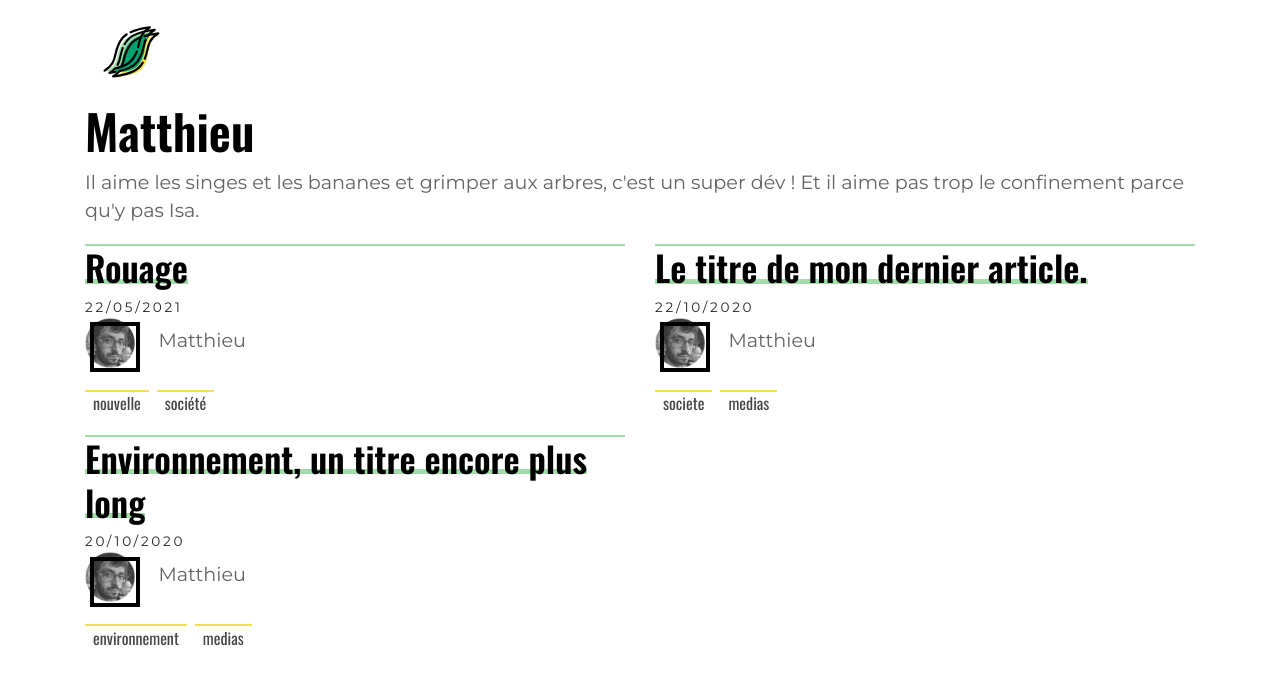
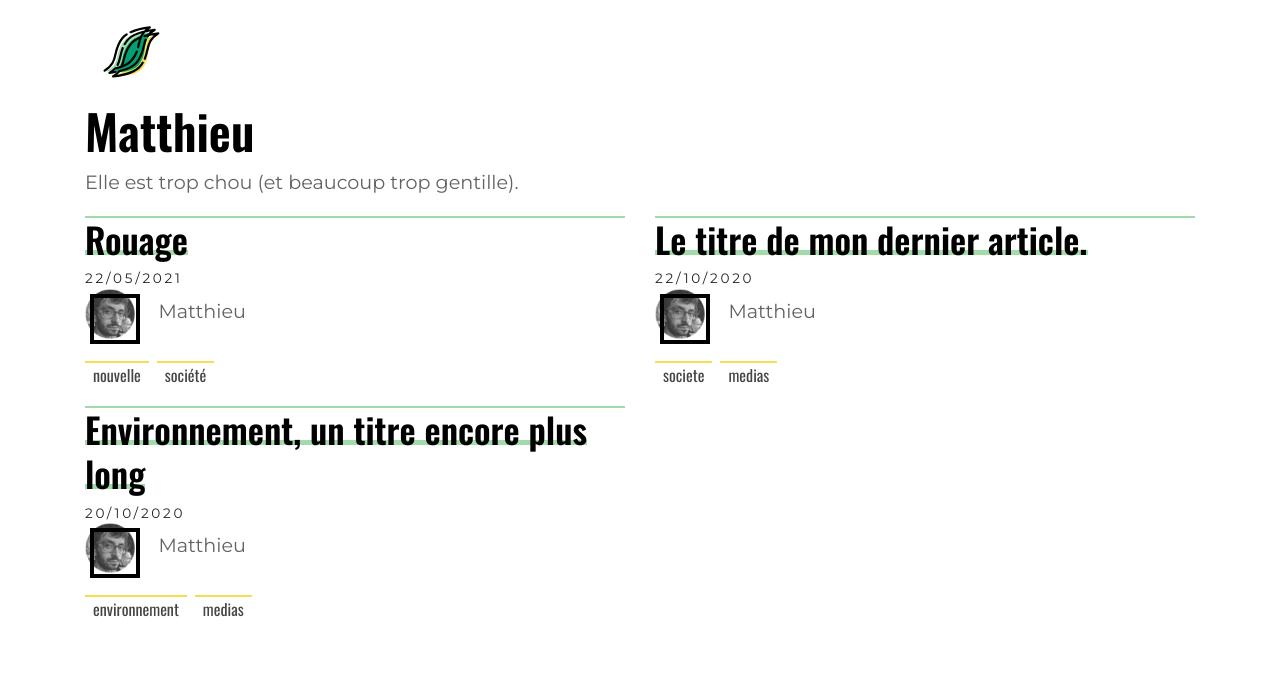
Before and after one commit to IzzDesign/hysteresis.blog, a Jekyll site: the page built from _authors/matthieu.md, in a window 1280 px wide. Shown: the top 685 px of the page. Built offline with Jekyll 4.4.1, drawn with Linux system fonts in a browser that asks for light colours.

Commit message:
Elle est chou

```diff
--- a/_authors/matthieu.md
+++ b/_authors/matthieu.md
@@ -1,5 +1,5 @@
 ---
 layout: writer
 name: Matthieu
-description: Il aime les singes et les bananes et grimper aux arbres, c'est un super dév ! Et il aime pas trop le confinement parce qu'y pas Isa.
+description: Elle est trop chou (et beaucoup trop gentille).
 ---
```
